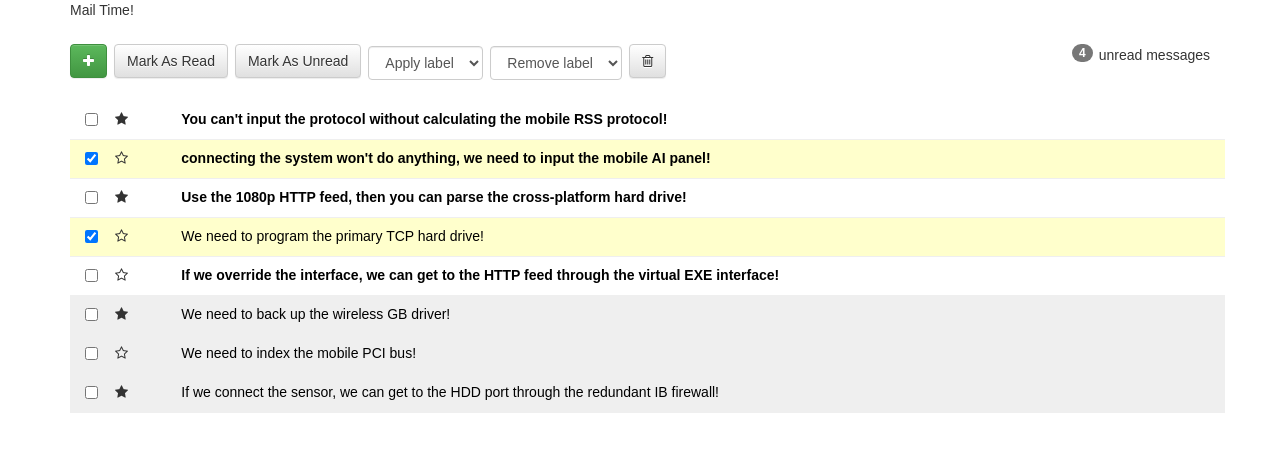
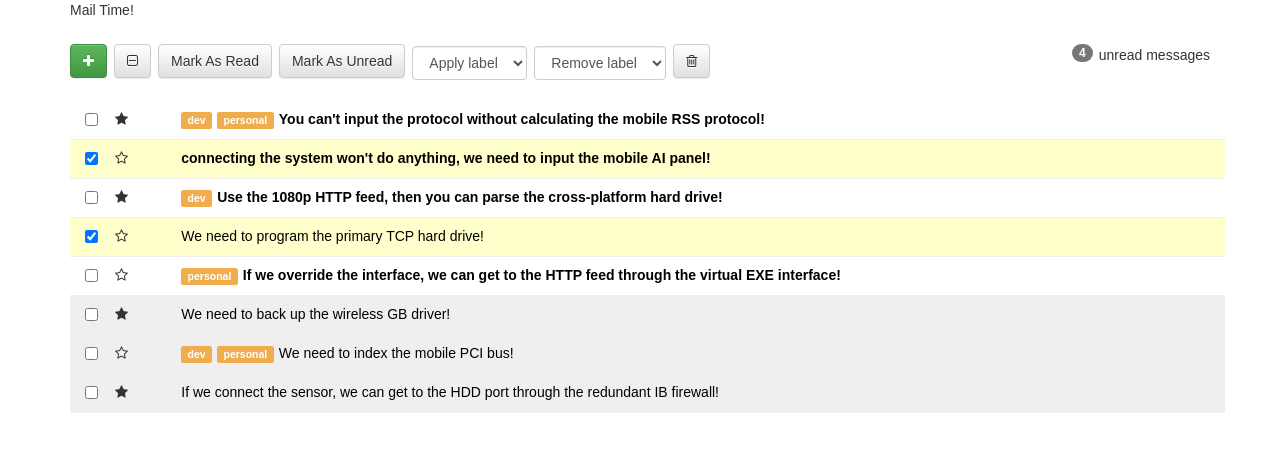
Before and after one commit to TheRealTorreySmith/react-inbox, a React (Create React App) app: page / in a window 1280 px wide. Shown: the top 452 px of the page. Built offline with nearby package versions, Linux system fonts and the light colour scheme.

Commit message:
added labels

```diff
--- a/src/App.js
+++ b/src/App.js
@@ -17,13 +17,15 @@ class App extends Component {
   checkClick = (message) => {
     if(message.selected === true) {
       let stateCopy = JSON.parse(JSON.stringify(this.state.messages))
-      stateCopy[message.id-1].selected = false
+      let selectedObject = stateCopy.filter((x) => x.id === message.id)
+      selectedObject[0].selected = false
       this.setState({
         messages: stateCopy
       })
       } else {
         let stateCopy = JSON.parse(JSON.stringify(this.state.messages))
-      stateCopy[message.id-1].selected = true
+        let selectedObject = stateCopy.filter((x) => x.id === message.id)
+        selectedObject[0].selected = true
         this.setState({
           messages: stateCopy
         })
@@ -32,13 +34,15 @@ class App extends Component {
   starClick = (message) => {
     if(message.starred === true) {
       let stateCopy = JSON.parse(JSON.stringify(this.state.messages))
-      stateCopy[message.id-1].starred = false
+      let selectedObject = stateCopy.filter((x) => x.id === message.id)
+      selectedObject[0].starred = false
       this.setState({
         messages: stateCopy
       })
     } else {
       let stateCopy = JSON.parse(JSON.stringify(this.state.messages))
-      stateCopy[message.id-1].starred = true
+      let selectedObject = stateCopy.filter((x) => x.id === message.id)
+      selectedObject[0].starred = true
       this.setState({
         messages: stateCopy
       })
@@ -62,13 +66,45 @@ class App extends Component {
     }
   }
 
+  deleteMessage = () => {
+    let stateJSONCopy = JSON.parse(JSON.stringify(this.state.messages))
+    let messagesToDelete = stateJSONCopy.filter((selectedMessages) => selectedMessages.selected)
+    let idsToDelete = messagesToDelete.map((ids) => ids.id)
+    let stateCopy = stateJSONCopy.filter((allMessages) => !idsToDelete.includes(allMessages.id))
+      console.log(stateCopy)
+      this.setState({
+        messages: stateCopy
+      })
+  }
+
+  applyLabel = (label) => {
+    let stateJSONCopy = JSON.parse(JSON.stringify(this.state.messages))
+    let newState = this.state.messages.map((message) => {
+        message.selected && !message.labels.includes(label) ? message.labels = message.labels.concat(label) : message.labels
+        return message
+    })
+    this.setState({
+      messages: newState
+    })
+  }
+
   render() {
     return (
       <div className="container">
         <MailHeader />
-        <Toolbar isDisabled={this.isDisabled} messages={this.state.messages} />
+        <Toolbar
+          isDisabled={this.isDisabled}
+          messages={this.state.messages}
+          deleteMessage={this.deleteMessage}
+          applyLabel={this.applyLabel}
+        />
         <NewMessage />
-        <MessageList openBody={this.openBody} checkClick={this.checkClick} starClick={this.starClick} messages={this.state.messages} />
+        <MessageList
+          openBody={this.openBody}
+          checkClick={this.checkClick}
+          starClick={this.starClick}
+          messages={this.state.messages}
+        />
       </div>
     )
   }
--- a/src/components/Message.js
+++ b/src/components/Message.js
@@ -8,8 +8,11 @@ render() {
       <div className={`row message ${this.props.message.read ? "read" : "unread"} ${this.props.message.selected ? "selected" : ""}`}>
         <div className="col-xs-1">
           <div className="row">
-            <div className="col-xs-2" onChange={this.props.checkClick.bind(null, this.props.message)}>
-              <input  type="checkbox" defaultChecked={this.props.message.selected}/>
+            <div className="col-xs-2" >
+              <input
+                type="checkbox"
+                onChange={this.props.checkClick.bind(null, this.props.message)}
+                checked={this.props.message.selected ? "checked" : ""}/>
             </div>
             <div className="col-xs-2" onClick={this.props.starClick.bind(null, this.props.message)}>
               { this.props.message.starred ?
@@ -19,7 +22,8 @@ render() {
           </div>
         </div>
         <div className="col-xs-11">
-          <a href="#" onClick={this.props.openBody.bind(null, this.props.message)}>
+          {this.props.message.labels.length > 0 ? this.props.message.labels.map((label, i) => <span key={i} className="label label-warning">{label}</span>): ''}
+          <a onClick={this.props.openBody.bind(null, this.props.message)}>
             {this.props.message.subject}
           </a>
         </div>
--- a/src/components/Toolbar.js
+++ b/src/components/Toolbar.js
@@ -21,6 +21,11 @@ class Toolbar extends React.Component {
     }
   }
 
+setLabel = (event) => {
+  let label = event.target.value
+  return this.props.applyLabel(label)
+}
+
 render() {
   return (
     <div className="row toolbar">
@@ -43,6 +48,16 @@ render() {
         </a>
 
         <button className={`btn btn-default ${this.props.messages.filter((messages) =>
+          (messages.selected)).length > 0 ? 'hidden' : '' }`}>
+          <i className="fa fa-square-o"></i>
+        </button>
+
+        <button className={`btn btn-default ${this.props.messages.filter((messages) =>
+          (messages.selected)).length < 1 ? 'hidden' : '' }`}>
+          <i className="fa fa-minus-square-o"></i>
+        </button>
+
+        <button className={`btn btn-default ${this.props.messages.filter((messages) =>
           (messages.selected)).length < 1 ? 'disabled' : '' }`}>
           Mark As Read
         </button>
@@ -52,7 +67,7 @@ render() {
           Mark As Unread
         </button>
 
-        <select className="form-control label-select" disabled={this.props.isDisabled()}>
+        <select className="form-control label-select" onChange={this.setLabel} disabled={this.props.isDisabled()}>
           <option>Apply label</option>
           <option value="dev">dev</option>
           <option value="personal">personal</option>
@@ -66,7 +81,7 @@ render() {
           <option value="gschool">gschool</option>
         </select>
 
-        <button className="btn btn-default">
+        <button className="btn btn-default" onClick={this.props.deleteMessage.bind(null, this.props.messages)}>
           <i className="fa fa-trash-o"></i>
         </button>
       </div>
```
Lines whose indentation alone changed are shown as unchanged.
